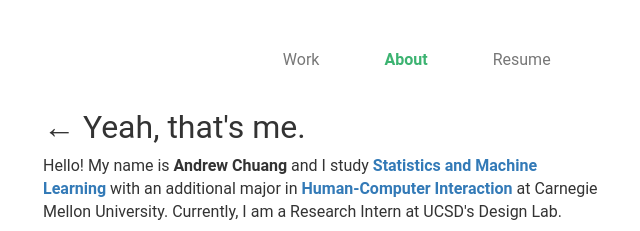
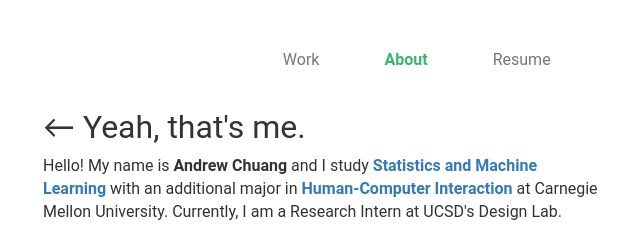
Before and after one commit to andrewlchuang/andrewlchuang.github.io, a plain HTML site: page about.html in a window 1280 px wide. Shown: the top 231 px of the page, 612-1252 px from the left. Drawn offline with nearby package versions, Linux system fonts and the light colour scheme.

Commit message:
Update front.css

```diff
--- a/front.css
+++ b/front.css
@@ -1,6 +1,6 @@
 /* text in general */
 h1, h2, h3, p, li{
-    font-family: Roboto;
+    font-family: Roboto, Lato, Tahoma, Sans-Serif;
     font-style: normal;
 }
 
```
